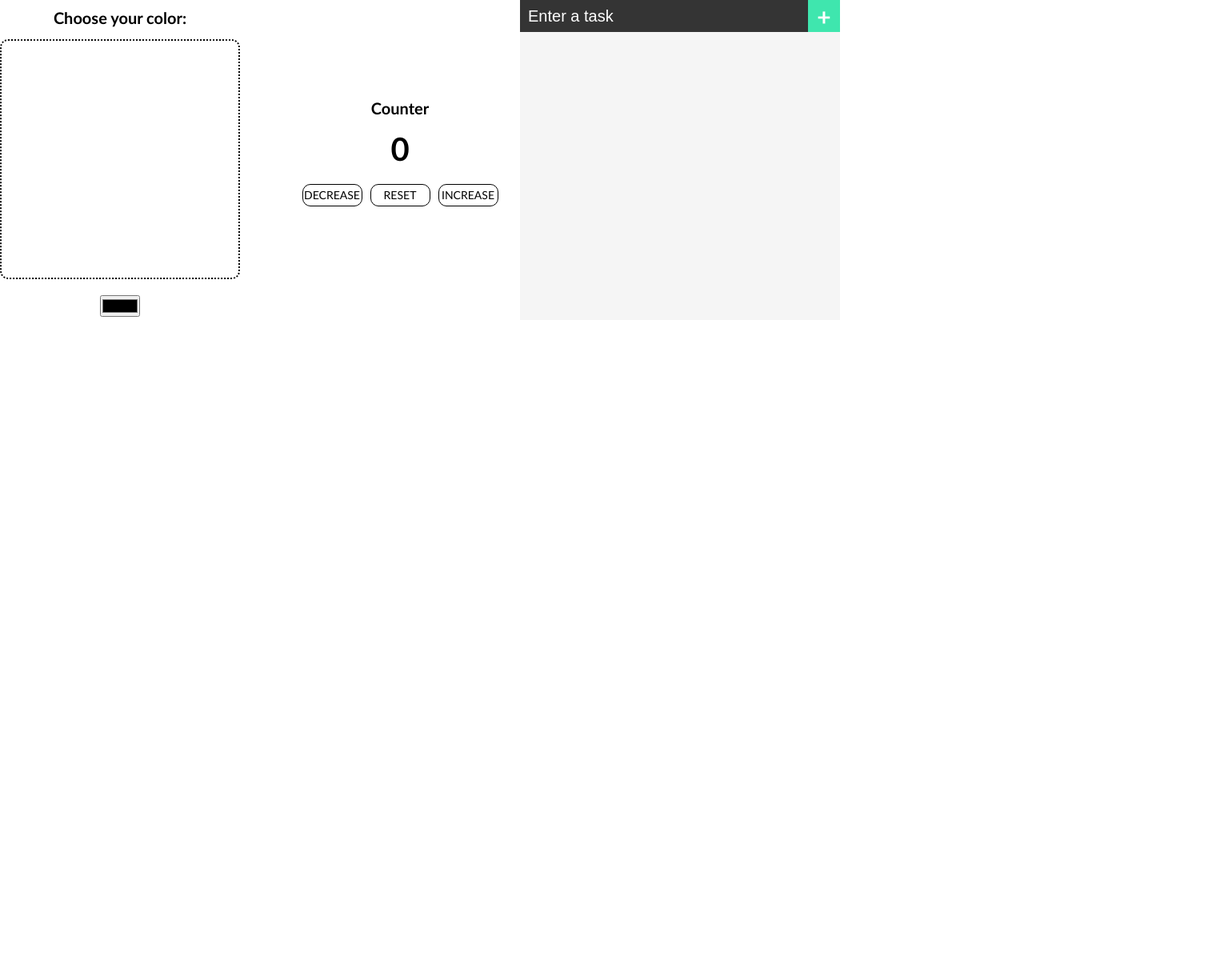
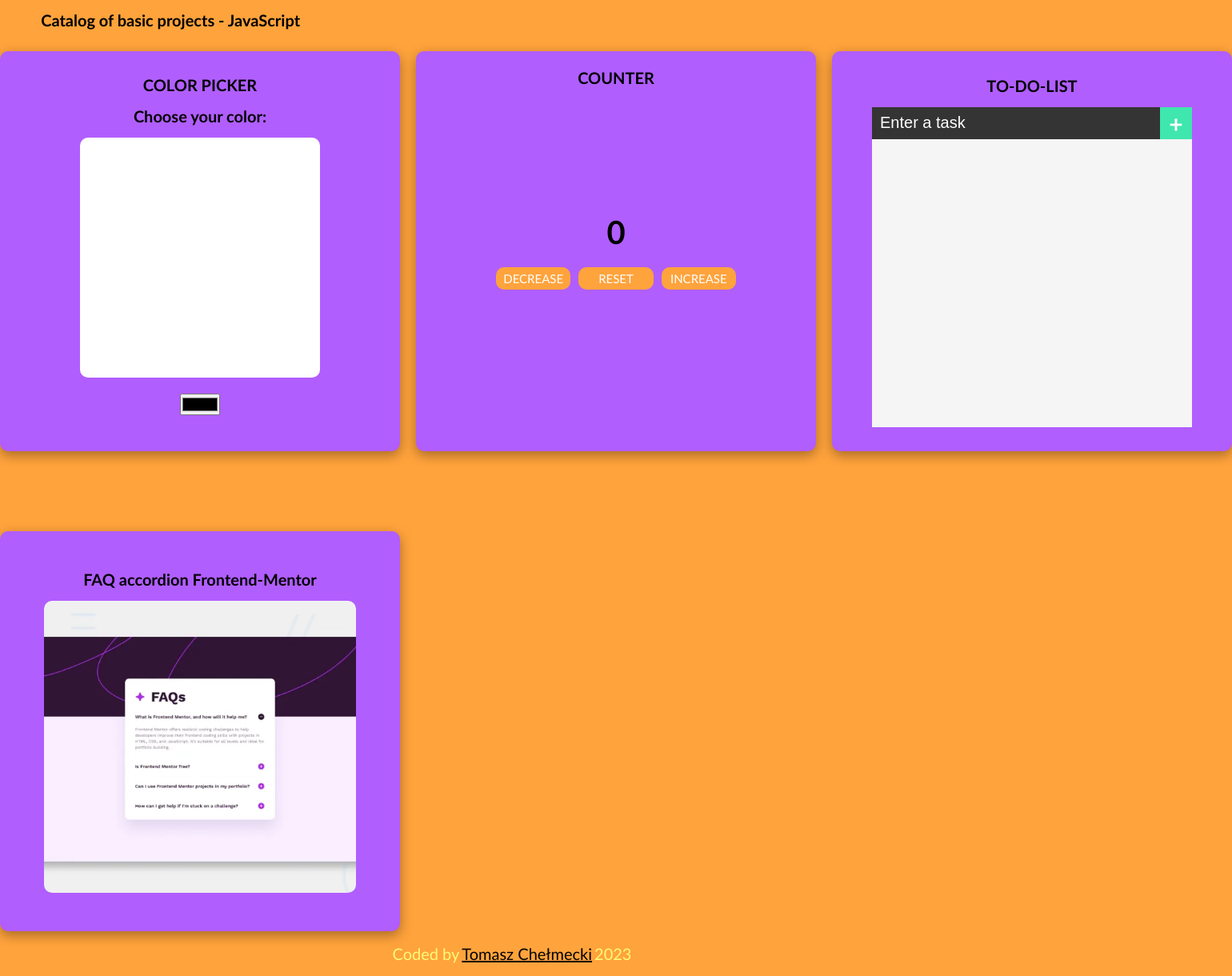
Before and after one commit to tchelmecki/Basic-projects-to-learn-JS, a plain HTML site: page index.html in a window 1280 px wide. Shown: the whole page at 80% size, 1540 px wide, since content can reach past the window. Before the commit the page ends 800 px from the top, so only its background shows below. Drawn offline with Linux system fonts and the light colour scheme.

Commit message:
Added footer, new project FAQs accordion

```diff
--- a/index.html
+++ b/index.html
@@ -7,16 +7,23 @@
     <link rel="stylesheet" href="style.css">
 </head>
 <body>
+    <nav><p>Catalog of basic projects - JavaScript</p></nav>
     <div class="containerForAll">
+
+    <div class="containerContent">
+        <p>COLOR PICKER</p>
     <div class="colorPickerContainer">
     <p>Choose your color:</p>
     <div class="colorContainer"></div>
     <input type="color" value="#000">
     <p class="demo"></p>
     </div>
+    </div>
 
+    <div class="containerContent">
+        <p>COUNTER</p>
     <div class="counterContainer">
-        <p>Counter</p>
+
         <span class="number">0</span>
         <span>
         <button class="decrease">DECREASE</button>
@@ -24,7 +31,10 @@
         <button class="increase">INCREASE</button>
         </span>
     </div>
+    </div>
 
+    <div class="containerContent">
+        <p>TO-DO-LIST</p>
     <div class="containerToDoList">
         <div class="enterSth"><input type="text" placeholder="Enter a task"><span>+</span></div>
         <div class="tasks">
@@ -35,6 +45,20 @@
     </div>
     </div>
 
+    <div class="containerContent">
+        <p>FAQ accordion Frontend-Mentor</p>
+        <div class="image-container">
+
+        </div>
+
+    </div>
+
+
+
+
+    </div>
+    <footer>Coded by <a href="https://github.com/tchelmecki">Tomasz Chełmecki </a> 2023 </footer>
+
 
 
 
--- a/index.js
+++ b/index.js
@@ -50,13 +50,23 @@ add.addEventListener('click',()=>{
         taskDiv.classList.add('task');
         label.textContent = taskText;
         // taskDiv.textContent = taskText;
+        let removeBtn = document.createElement('button');
+        removeBtn.innerText = "x";
+        removeBtn.classList.add("remove-btn");
+
 
 
         taskDiv.appendChild(checkbox);
         taskDiv.appendChild(label);
+        taskDiv.appendChild(removeBtn);
         taskArea.appendChild(taskDiv);
 
 
         taskInput.value = '';
+
+        removeBtn.addEventListener('click', ()=>{
+            taskArea.removeChild(taskDiv);
+        })
     }
+
 });
--- a/style.css
+++ b/style.css
@@ -3,16 +3,53 @@
     padding: 0;
     box-sizing: border-box;
 }
-.containerForAll{
-    display: flex;
+html{
+    font-family: 'Gill Sans', 'Gill Sans MT', Calibri, 'Trebuchet MS', sans-serif;
 
 }
+body{
+    background-color: #FFA33C;
+}
+nav{
+    height: 8svh;
+    width: 100%;
+    font-weight: bold;
+    font-size: 20px;
+    display: flex;
+    align-items: center;
+
+}
+nav p{
+    margin-left: 4%;
+}
+.containerForAll{
+    display: grid;
+    grid-template-columns: repeat(3, 1fr);
+    gap: 100px 20px;
+    justify-items: center;
+}
+
+
+.containerContent{
+    background-color: #B15EFF;
+    width: 500px;
+    height: 500px;
+    display: flex;
+    justify-content: center;
+    align-items: center;
+    flex-direction: column;
+    border-radius: 10px;
+    box-shadow: rgba(0, 0, 0, 0.35) 0px 5px 15px;
+}
+
 p{
     font-size: 20px;
     font-family: 'Gill Sans', 'Gill Sans MT', Calibri, 'Trebuchet MS', sans-serif;
     font-weight: bold;
     padding-bottom: 15px;
 }
+
+/*====================COLOR PICKER====================*/
 .colorPickerContainer{
     width: 300px;
     display: flex;
@@ -25,7 +62,7 @@ p{
     width: 300px;
     height: 300px;
     background-color: white;
-    border: 2px dotted black;
+    /* border: 2px dotted black; */
     border-radius: 10px;
     margin-bottom: 20px;
 }
@@ -35,13 +72,13 @@ p{
     display: flex;
     justify-content: center;
     flex-direction: column;
-    margin-left: 50px;
     width: 300px;
     height: 400px;
     /* background-color: rgb(148, 112, 112); */
     border-radius: 10px;
     margin-bottom: 20px;
     text-align: center;
+
 }
 
 .counterContainer span{
@@ -54,12 +91,13 @@ p{
 
 }
 .counterContainer button{
-    width: 75px;
+    width: 100px;
     height: 28px;
-    border: 1px solid black;
-    background-color: rgb(255, 255, 255);
+    background-color: #FFA33C;
     border-radius: 10px;
-    font-size: 14px;
+    font-size: 15px;
+    border: none;
+    color: #fff;
     font-family: 'Gill Sans', 'Gill Sans MT', Calibri, 'Trebuchet MS', sans-serif;
     transition: .3s ease-in-out all;
 }
@@ -136,8 +174,60 @@ p{
     padding-bottom: 10px;
     padding-left: 10px;
     font-size: 20px;
-
+    position: relative;
 }
 .task label{
     padding-left: 5px;
 }
+
+.remove-btn{
+    width: 30px;
+    height: 25px;
+    background-color: red;
+    border: none;
+    position: absolute;
+    right: 5px;
+    color: #fff;
+    font-weight: bold;
+    font-size: 16px;
+    transition: .3s ease-in-out all;
+}
+
+.remove-btn:hover{
+    cursor: pointer;
+    background-color: rgb(211, 0, 0);
+}
+
+/*====================IMAGE CONTAINER====================*/
+.image-container{
+    width: 78%;
+    height: 73%;
+    background-image: url(img/faq.webp);
+    background-repeat: no-repeat;
+    background-size: cover;
+    background-position: center;
+    border-radius: 10px;
+}
+.image-container:hover{
+    cursor: pointer;
+    opacity: 90%;
+}
+
+
+
+/*====================FOOTER====================*/
+footer{
+    width: 100%;
+    height: 7svh;
+    font-size: 20px;
+    display: flex;
+    justify-content: center;
+    align-items: center;
+    color: #FFFB73;
+}
+footer a{
+
+    margin-left: 3px;
+    margin-right: 3px;
+    color: #000;
+}
```
Also changed, not shown: img/faq.webp (added).
